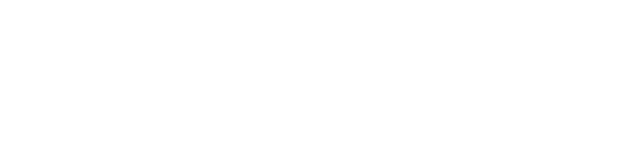
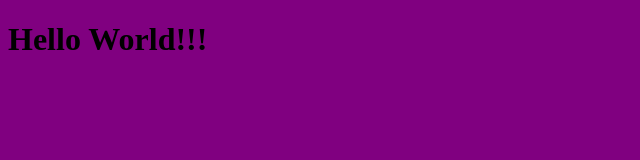
Before and after one commit to HamasakiBrain/testing, a plain HTML site: page index.html in a window 1280 px wide. Shown: the whole page, without its empty margins (0-640 px from the left). Drawn offline with Linux system fonts and the light colour scheme.

Commit message:
Update
Добавили css и подключили их

```diff
--- /dev/null
+++ b/css/master.css
@@ -0,0 +1,3 @@
+body {
+  background: purple;
+}
--- a/index.html
+++ b/index.html
@@ -3,8 +3,9 @@
   <head>
     <meta charset="utf-8">
     <title>Document</title>
+    <link rel="stylesheet" href="/css/master.css">
   </head>
   <body>
-
+    <h1>Hello World!!!</h1>
   </body>
 </html>
```
